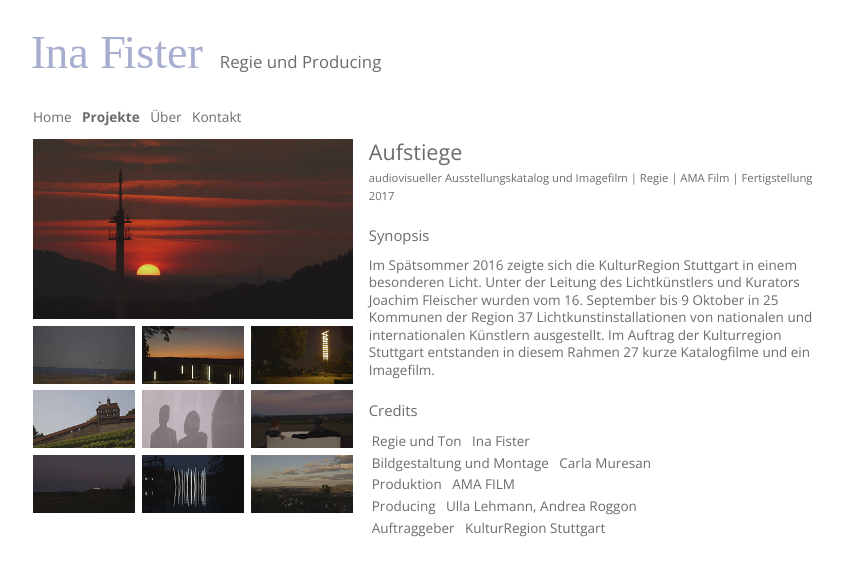
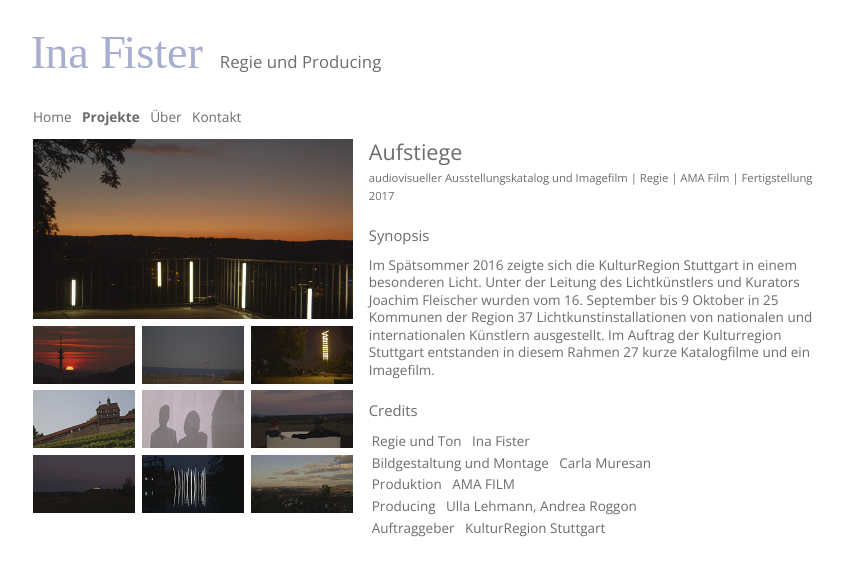
Before and after one commit to fisterfilms/fisterfilms.de, a Jekyll site: the page built from _projekte/aufstiege.md, in a window 1280 px wide. Shown: the top 576 px of the page, without its empty margins (207-1050 px from the left). Built offline with Jekyll 4.4.1, drawn with Linux system fonts in a browser that asks for light colours; some web fonts are replaced.

Commit message:
Update aufstiege.md

```diff
--- a/_projekte/aufstiege.md
+++ b/_projekte/aufstiege.md
@@ -6,9 +6,9 @@ order: 5
 author: Ina
 published: true
 images:
+    - aufstiege/Gegenrufe von Andreas Schmid.jpg
     - aufstiege/Sonnenuntergang in Schorndorf.jpg
     - aufstiege/Flughafen Filderstadt.jpg
-    - aufstiege/Gegenrufe von Andreas Schmid.jpg
     - aufstiege/Himmelsleiter von Kurt Laurenz.jpg
     - aufstiege/Hochwacht Esslingen.jpg
     - aufstiege/Lichtperformance von Joachim Fleischer.jpg
```
